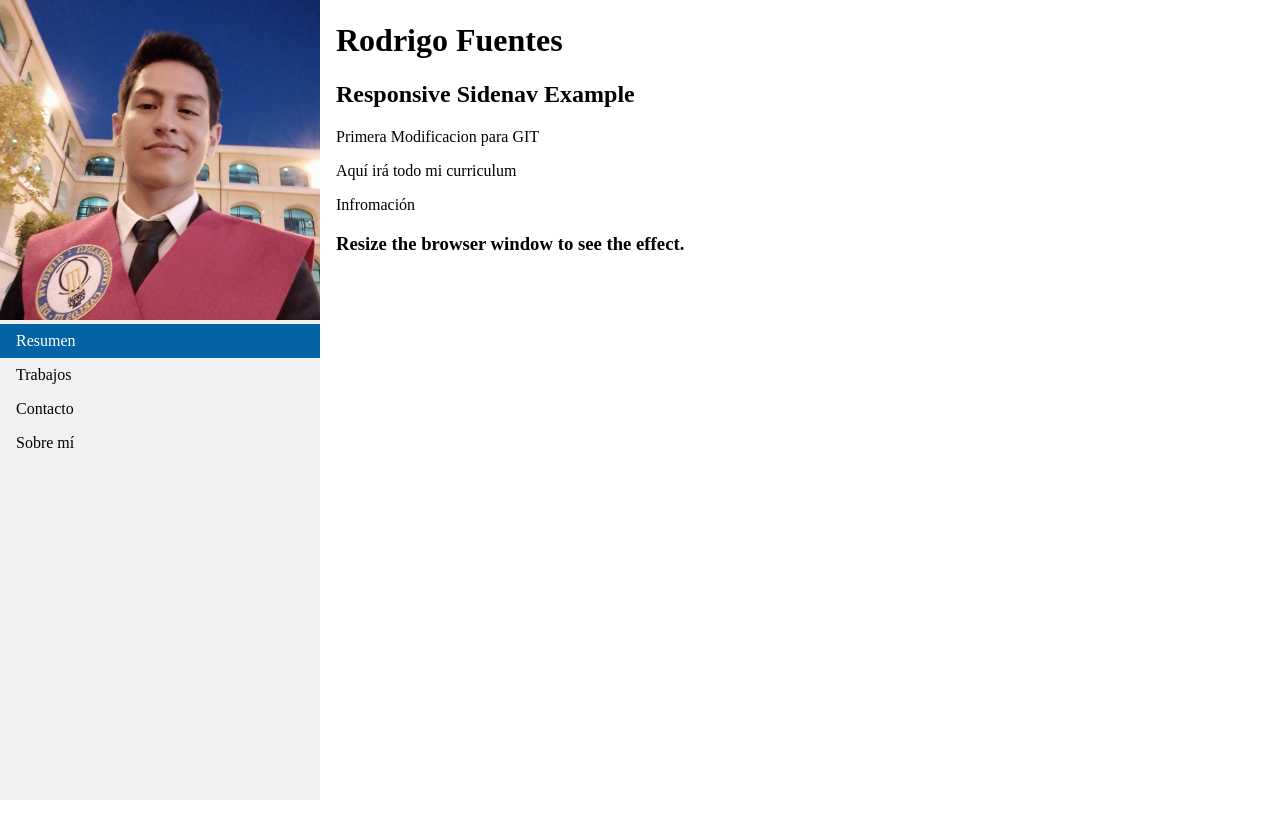
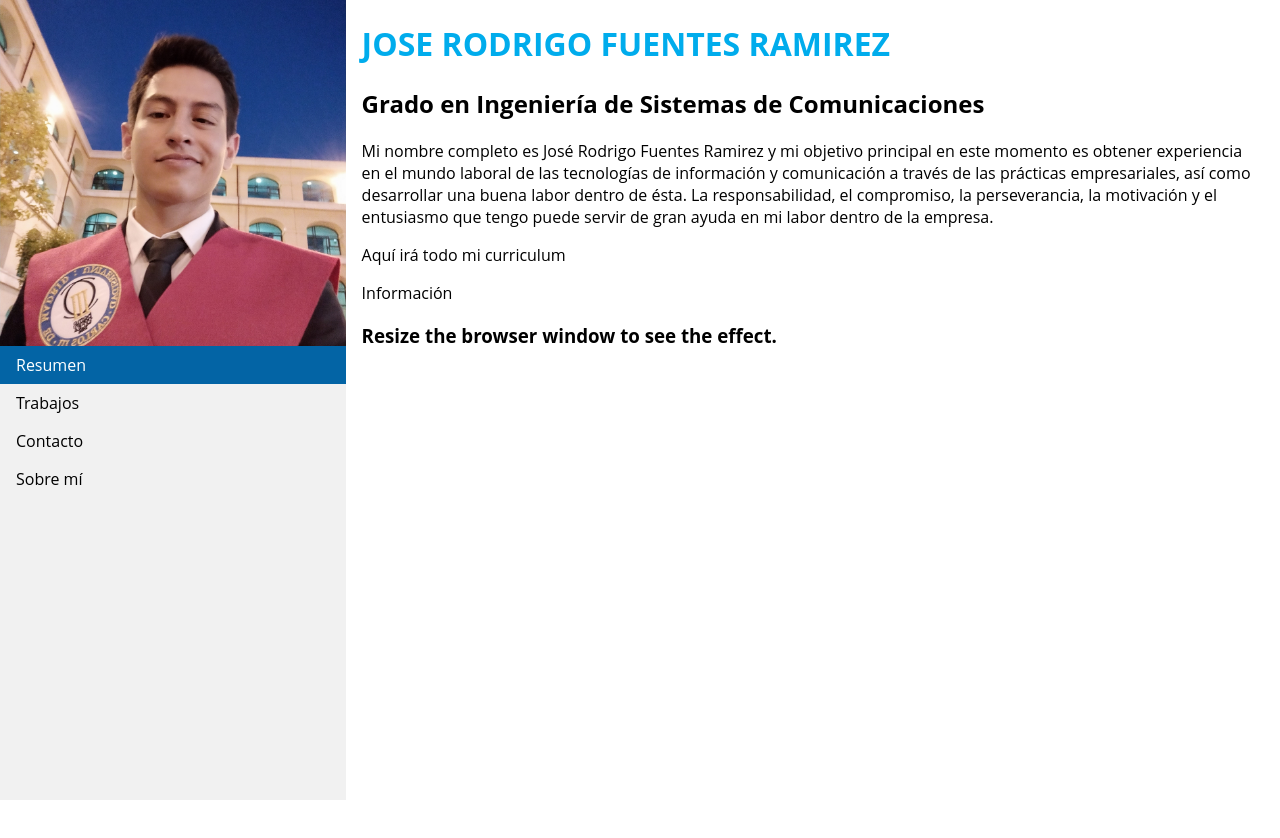
Before and after one commit to rodry170389/Blog-Rodrigo, a plain HTML site: page index.html in a window 1280 px wide. Drawn offline with Linux system fonts and the light colour scheme.

```diff
--- a/estilos/estilomenu.css
+++ b/estilos/estilomenu.css
@@ -1,13 +1,17 @@
-body {margin: 0;}
+body {
+  margin:0;
+  font-family: 'Open Sans';
+}
 #FotoPrincipal{
   width: 100%;
   height: auto;
+  display: block;
 }
 ul.sidenav {
   list-style-type: none;
   margin: 0;
   padding: 0;
-  width: 25%;
+  width: 27%;
   background-color: #f1f1f1;
   position: fixed;
   height: 100%;
@@ -32,11 +36,14 @@
 }
 
 div.content {
-  margin-left: 25%;
+  margin-left: 27%;
   padding: 1px 16px;
   height: 1000px;
 }
-
+.nombre{
+  /*font-size: 1.3em;*/
+  color: #00acec;
+}
 @media screen and (max-width: 400px) {
   ul.sidenav {
     width: 100%;
--- a/index.html
+++ b/index.html
@@ -16,13 +16,13 @@
   </ul>
 
   <div class="content">
-    <div class="logo">
-      <h1>Rodrigo Fuentes</h1>
+    <div class="nombre">
+      <h1>JOSE RODRIGO FUENTES RAMIREZ</h1>
     </div>
-    <h2>Responsive Sidenav Example</h2>
-    <p>Primera Modificacion para GIT</p>
+    <h2>Grado en Ingeniería de Sistemas de Comunicaciones</h2>
+    <p>Mi nombre completo es José Rodrigo Fuentes Ramirez y mi objetivo principal en este momento es obtener experiencia en el mundo laboral de las tecnologías de información y comunicación a través de las prácticas empresariales, así como desarrollar una buena labor dentro de ésta. La responsabilidad, el compromiso, la perseverancia, la motivación y el entusiasmo que tengo puede servir de gran ayuda en mi labor dentro de la empresa.</p>
     <p>Aquí irá todo mi curriculum</p>
-    <p>Infromación</p>
+    <p>Información</p>
     <h3>Resize the browser window to see the effect.</h3>
   </div>
 
```
